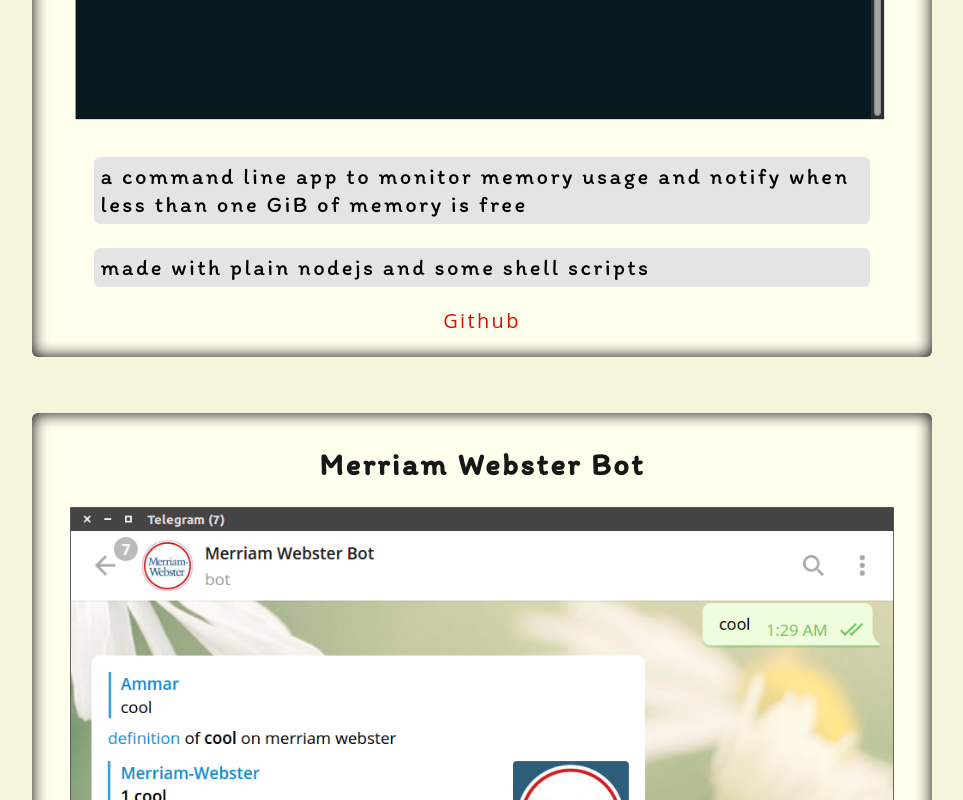
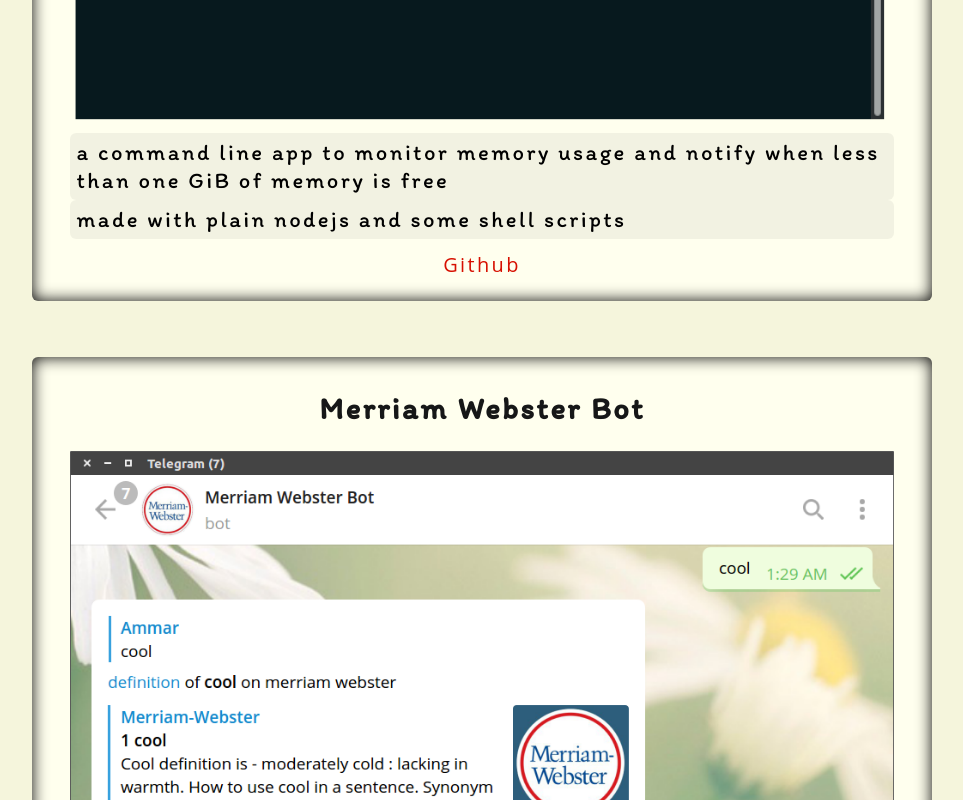
Before and after one commit to ammarbinfaisal/ammarfaisal.xyz, a React (Create React App) app: page /projects in a window 1280 px wide. Shown: the part 780-1580 px from the top of the page, without its empty margins (158-1121 px from the left). Built offline with nearby package versions, Linux system fonts and the light colour scheme; a web font is replaced by a local one.

Commit message:
add analytics

```diff
--- a/package.json
+++ b/package.json
@@ -5,6 +5,7 @@
   "dependencies": {
     "react": "^16.4.1",
     "react-dom": "^16.4.1",
+    "react-ga": "^2.5.7",
     "react-helmet": "^5.2.0",
     "react-router-dom": "^4.3.1",
     "react-scripts": "1.1.4"
--- a/src/Unsupported.jsx
+++ b/src/Unsupported.jsx
@@ -19,7 +19,7 @@
                 {
                     fontFamily: "Ubuntu, \"Open Sans\", Roboto, sans-serif",
                     color: "#404040",
-                    fontSize: "calc(.8vw + 1.4vh + .7em)",
+                    fontSize: "2em",
                     position: "absolute",
                     top: "45%",
                     left: "50%",
--- a/src/components/Landing.jsx
+++ b/src/components/Landing.jsx
@@ -2,6 +2,10 @@
 import { Link } from "react-router-dom";
 import Social from "./Social"
 // import Footer from "./Footer";
+
+import ReactGA from 'react-ga';
+ReactGA.initialize('UA-134084954-1');
+ReactGA.pageview(window.location.pathname + window.location.search);
 
 const Intro = () => (
     <div id="intro" className="sans">
--- a/src/index.css
+++ b/src/index.css
@@ -213,17 +213,8 @@
             font-size: calc(.3vh + .2vw + .6em); }
       #projectspage > #projects > .project > p {
         border-radius: 6px;
-        background-color: #e4e4e4;
+        background-color: rgba(0, 0, 0, 0.05);
         padding: 6px; }
-        @media (min-width: 650px) {
-          #projectspage > #projects > .project > p {
-            margin: 2vh auto; } }
-        @media (max-width: 650px) {
-          #projectspage > #projects > .project > p {
-            margin: 4vh auto; } }
-        @media (min-width: 800px) {
-          #projectspage > #projects > .project > p {
-            margin: 3vh; } }
         @media screen and (max-width: 650px) {
           #projectspage > #projects > .project > p {
             font-size: calc(.2vw + .3vh + 0.9em); } }
--- a/src/sass/projects.sass
+++ b/src/sass/projects.sass
@@ -68,15 +68,9 @@
             font-size: calc(.3vh + .2vw + .6em)
 
       > p
-        @media (min-width: 650px)
-          margin: 2vh auto
-        @media (max-width: 650px)
-          margin: 4vh auto
-        @media (min-width: 800px)
-          margin: 3vh
         +responsive-font(.9em)
         border-radius: 6px
-        background-color: #e4e4e4
+        background-color: rgba(0, 0, 0, 0.05)
         padding: 6px
 
       img
```
Also changed, not shown: 1 other file (tests, documents, lock files or other folders).
